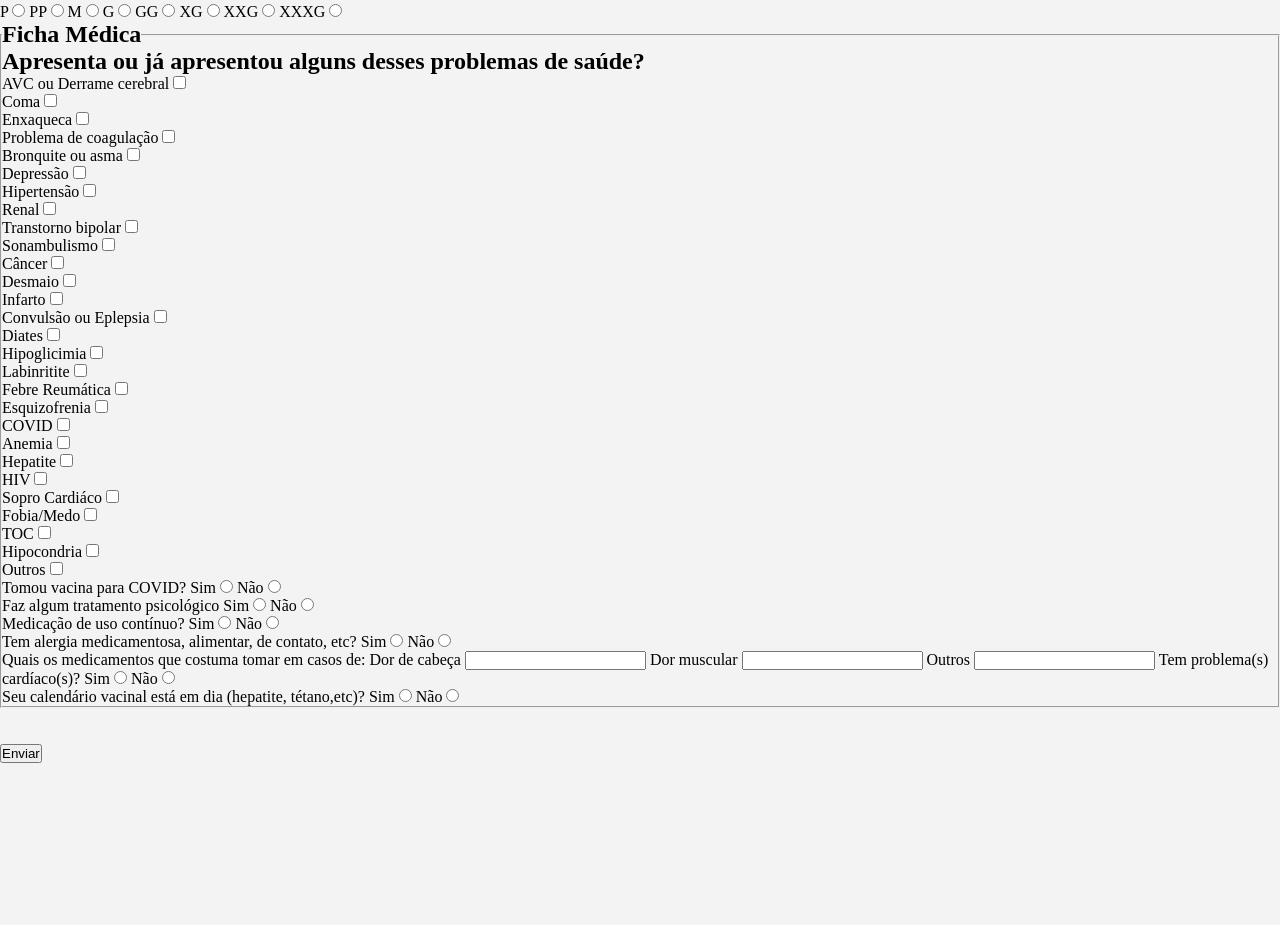
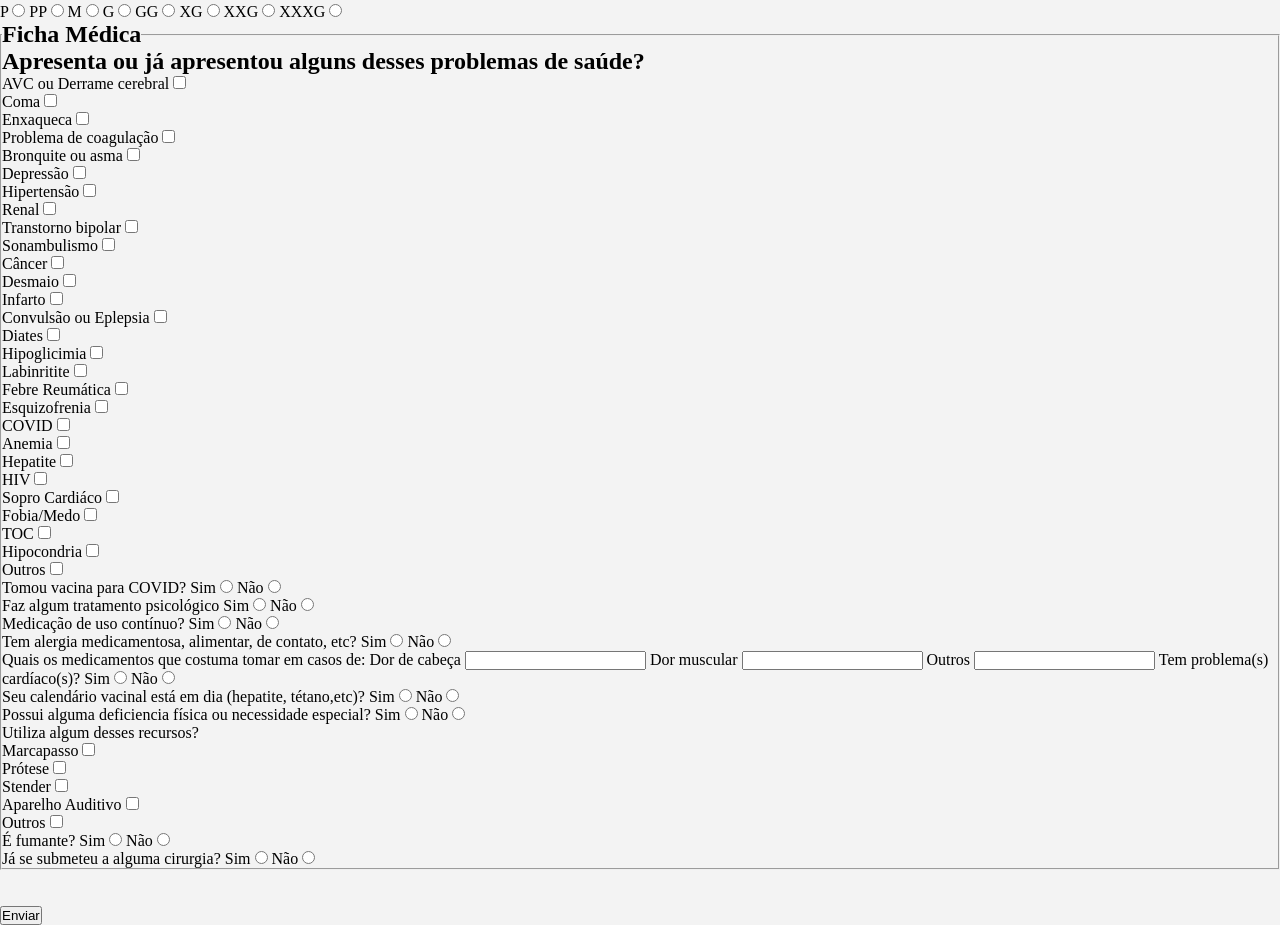
Before and after one commit to ManoelArruda/ACJ, a website: page inscricao.html in a window 1280 px wide. Shown: the part 492-1417 px from the top of the page. Before the commit the page ends 1255 px from the top, so only its background shows below. Drawn offline with Linux system fonts and the light colour scheme.

Commit message:
formulario

```diff
--- a/assets/css/inscricao.css
+++ b/assets/css/inscricao.css
@@ -32,3 +32,19 @@
 #perguntaCalendario, #inputCalendario{
   display: none;
 }
+
+#perguntaDefFisica, #inputDefFisica{
+  display: none;
+}
+
+#perguntaOutrosRecursos, #inputOutrosRecursos{
+  display: none;
+}
+
+#perguntaFumante, #inputFumante{
+  display: none;
+}
+
+#inputCirurgia, #perguntaCirurgia{
+  display: none;
+}
--- a/assets/js/page-inscricao.js
+++ b/assets/js/page-inscricao.js
@@ -244,3 +244,89 @@ function calendarioVacinal(){
 /* fim calendario vacinal */
 
 /* ======================================================================================== */
+
+/* deficiencia fisica */
+
+function deficienciaFisica(){
+
+  const defFisicaSim = document.getElementById("defFisicaSim")
+  const defFisicaNao = document.getElementById("defFisicaNao")
+  const inputDefFisica = document.getElementById("inputDefFisica")
+  const perguntaDefFisica = document.getElementById("perguntaDefFisica")
+
+  if(defFisicaSim.checked){
+    perguntaDefFisica.style.display = 'block'
+    inputDefFisica.style.display = 'inline'
+  }else if(defFisicaNao.checked){
+    perguntaDefFisica.style.display = 'none'
+    inputDefFisica.style.display = 'none'
+  }
+}
+
+/* fim deficiencia fisica */
+
+/* ======================================================================================== */
+
+/* recursos */
+
+function recursos(){
+  const checkboxOutrosRecursos = document.getElementById("outrosRecursos")
+  const inputOutrosRecursos = document.getElementById("inputOutrosRecursos")
+  const perguntaOutrosRecursos = document.getElementById("perguntaOutrosRecursos")
+
+  if(checkboxOutrosRecursos.checked){
+    perguntaOutrosRecursos.style.display = 'block'
+    inputOutrosRecursos.style.display = 'inline'
+  }else{
+    perguntaOutrosRecursos.style.display = 'none'
+    inputOutrosRecursos.style.display = 'none'
+  }
+}
+
+/* fim recursos */
+
+/* ======================================================================================== */
+
+/* fumante */
+
+function fumantes(){
+
+  const fumanteSim = document.getElementById("fumanteSim")
+  const fumanteNao = document.getElementById("fumanteNao")
+  const inputFumante = document.getElementById("inputFumante")
+  const perguntaFumante = document.getElementById("perguntaFumante")
+
+  if(fumanteSim.checked){
+    perguntaFumante.style.display = 'block'
+    inputFumante.style.display = 'inline'
+  }else if(fumanteNao.checked){
+    perguntaFumante.style.display = 'none'
+    inputFumante.style.display = 'none'
+  }
+}
+
+/* fim fumante */
+
+/* ======================================================================================== */
+
+/* cirugia */
+
+function tipoCirugias(){
+
+  const cirugiaSim = document.getElementById("cirurgiaSim")
+  const cirugiaNao = document.getElementById("cirurgiaNao")
+  const inputCirugia = document.getElementById("inputCirurgia")
+  const perguntaCirugia = document.getElementById("perguntaCirurgia")
+
+  if(cirugiaSim.checked){
+    perguntaCirugia.style.display = 'block'
+    inputCirugia.style.display = 'inline'
+  }else if(cirugiaNao.checked){
+    perguntaCirugia.style.display = 'none'
+    inputCirugia.style.display = 'none'
+  }
+}
+
+/* fim cirugia */
+
+/* ======================================================================================== */
--- a/inscricao.html
+++ b/inscricao.html
@@ -444,7 +444,68 @@
           <input type="text" name="inputCalendario" id="inputCalendario">
         </label>
 
+        <label>Possui alguma deficiencia física ou necessidade especial?</label>
+        <label>Sim
+          <input type="radio" name="defFisica" id="defFisicaSim" onclick="deficienciaFisica()" />
+        </label>
+        <label>Não
+          <input type="radio" name="defFisica" id="defFisicaNao" onclick="deficienciaFisica()" />
+        </label><br>
+        <label id="perguntaDefFisica">Cite qual(is)?
+          <input type="text" name="inputDefFisica" id="inputDefFisica">
+        </label>
 
+        <label>Utiliza algum desses recursos?</label>
+        <div>
+          <label>Marcapasso
+          <input type="checkbox" name="recurso" id="marcapasso">
+          </label>
+        </div>
+        <div>
+          <label>Prótese
+          <input type="checkbox" name="recurso" id="protese">
+          </label>
+        </div>
+        <div>
+          <label>Stender
+          <input type="checkbox" name="recurso" id="stender">
+          </label>
+        </div>
+        <div>
+          <label>Aparelho Auditivo
+          <input type="checkbox" name="recurso" id="aparelhoAuditivo">
+          </label>
+        </div>
+        <div>
+        <label>Outros
+          <input type="checkbox" name="recurso" id="outrosRecursos" onclick="recursos()"/>
+        </label>
+        <label id="perguntaOutrosRecursos">Cite qual(is):
+          <input type="text" name="inputOutrosRecursos" id="inputOutrosRecursos">
+        </label>
+        </div>
+
+        <label>É fumante?</label>
+        <label>Sim
+          <input type="radio" name="fumante" id="fumanteSim" onclick="fumantes()" />
+        </label>
+        <label>Não
+          <input type="radio" name="fumante" id="fumanteNao" onclick="fumantes()" />
+        </label><br>
+        <label id="perguntaFumante">Cite qual(is)?
+          <input type="text" name="inputFumante" id="inputFumante">
+        </label>
+
+        <label>Já se submeteu a alguma cirurgia?</label>
+        <label>Sim
+          <input type="radio" name="cirurgia" id="cirurgiaSim" onclick="tipoCirugias()" />
+        </label>
+        <label>Não
+          <input type="radio" name="cirurgia" id="cirurgiaNao" onclick="tipoCirugias()" />
+        </label><br>
+        <label id="perguntaCirurgia">Cite qual(is)?
+          <input type="text" name="inputCirurgia" id="inputCirurgia">
+        </label>
       </fieldset>
        <br><br> <button type="submit">Enviar</button>
     </form>
```
